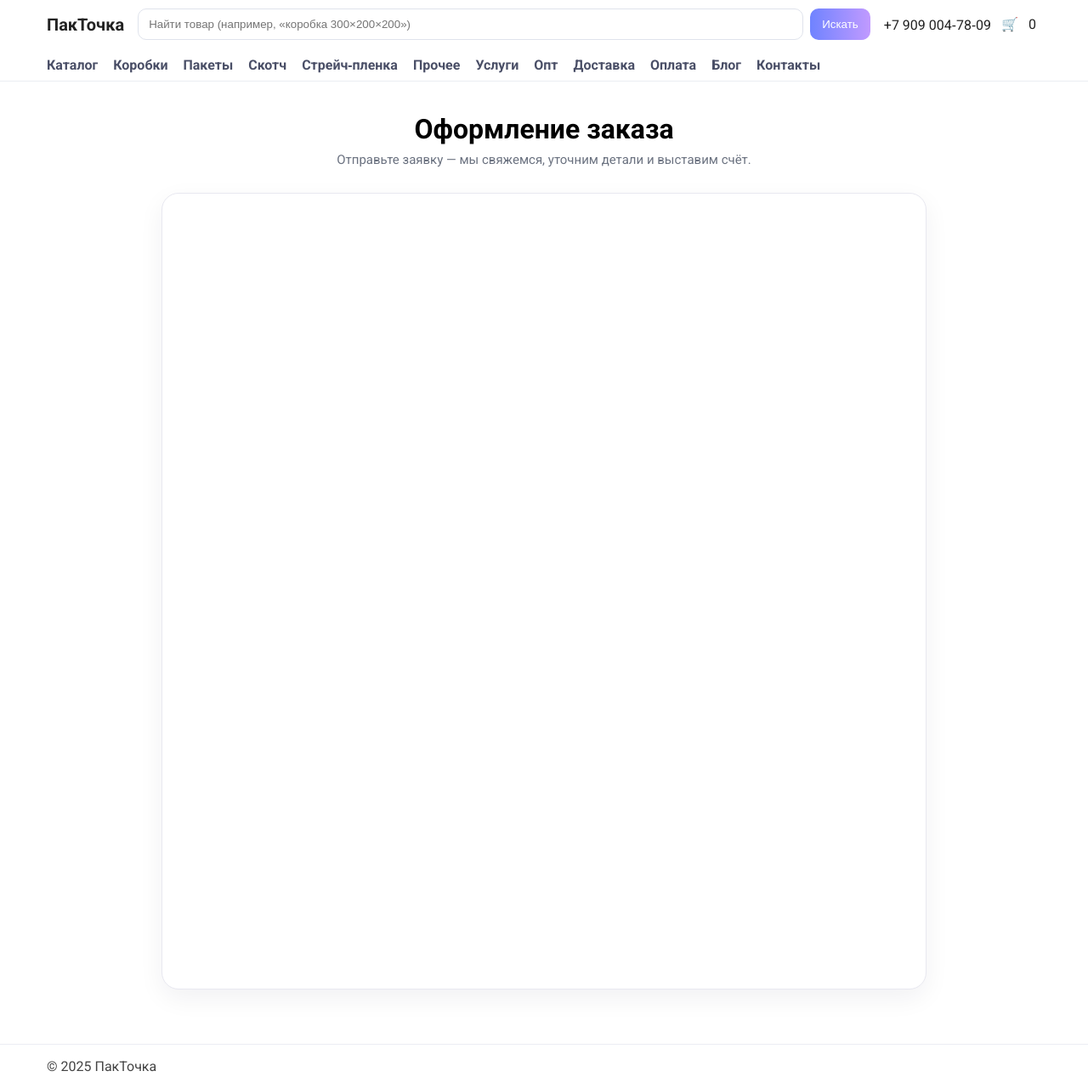
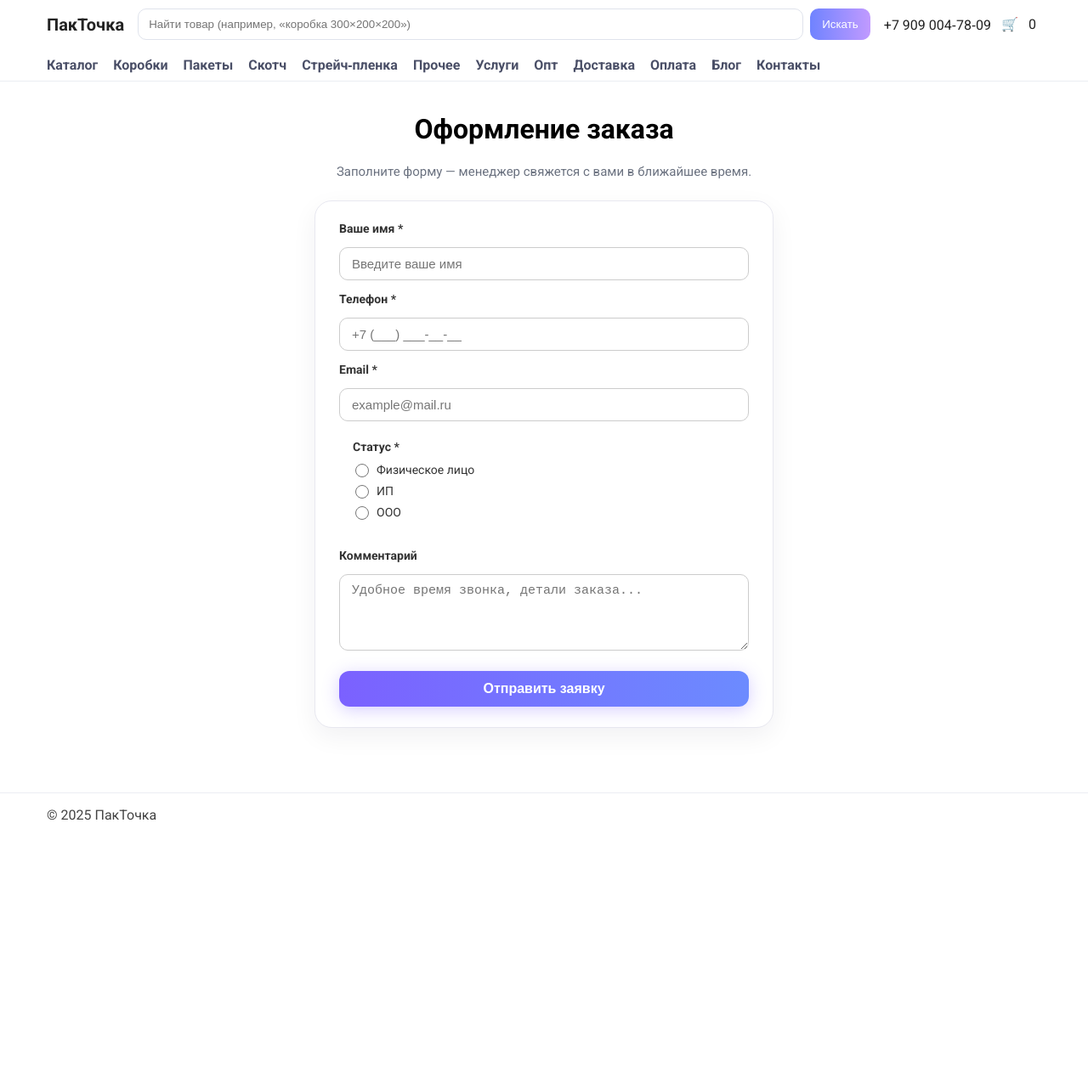
Before and after one commit to mckhoklov-creator/packtochka, a Jekyll site: the page built from order.md, in a window 1280 px wide. Shown: the whole page at 85% size. Built offline with Jekyll 4.4.1, drawn with Linux system fonts in a browser that asks for light colours; after the commit the page ends 985 px from its top, so only the background shows below that; some of the changed lines change nothing that is shown.

Commit message:
Revise order form and description text
Updated order form layout and functionality.

```diff
--- a/order.md
+++ b/order.md
@@ -1,78 +1,141 @@
 ---
 layout: default
 title: "Оформление заказа — упаковочные материалы | ПакТочка"
-description: "Заполните форму для оформления заказа. Самовывоз в Екатеринбурге, доставка по всей России."
+description: "Отправьте заявку на упаковочные материалы. Мы свяжемся с вами, уточним детали и выставим счёт."
 permalink: /order/
 ---
 
 <div class="order-header">
   <h1>Оформление заказа</h1>
-  <p class="lead-muted">Отправьте заявку — мы свяжемся, уточним детали и выставим счёт.</p>
+  <p class="lead-muted">Заполните форму — менеджер свяжется с вами в ближайшее время.</p>
 </div>
 
-<div class="form-card">
-  <!-- Яндекс.Форма -->
-  <script src="https://forms.yandex.ru/_static/embed.js"></script>
-  <iframe
-    src="https://forms.yandex.ru/cloud/68f3c6a1d04688752518f4a0?iframe=1"
-    name="ya-form-68f3c6a10d4688752518f4a0"
-    frameborder="0"
-    allow="clipboard-write; fullscreen"
-    title="Форма оформления заказа"
-  ></iframe>
-</div>
+<form action="https://formcarry.com/s/N7tSL3Gk8ZW" method="POST" class="formcarry-form">
+  <!-- скрытое поле для редиректа -->
+  <input type="hidden" name="_redirect" value="https://packtochka.ru/spasibo/">
+
+  <label>Ваше имя *</label>
+  <input type="text" name="name" placeholder="Введите ваше имя" required>
+
+  <label>Телефон *</label>
+  <input type="tel" name="phone" placeholder="+7 (___) ___-__-__" required>
+
+  <label>Email *</label>
+  <input type="email" name="email" placeholder="example@mail.ru" required>
+
+  <fieldset class="status-group">
+    <legend>Статус *</legend>
+    <label><input type="radio" name="status" value="Физическое лицо" required> Физическое лицо</label>
+    <label><input type="radio" name="status" value="ИП"> ИП</label>
+    <label><input type="radio" name="status" value="ООО"> ООО</label>
+  </fieldset>
+
+  <label>Комментарий</label>
+  <textarea name="comment" rows="4" placeholder="Удобное время звонка, детали заказа..."></textarea>
+
+  <button type="submit">Отправить заявку</button>
+</form>
 
 <style>
-  /* Центровка заголовка и подзаголовка */
   .order-header {
     text-align: center;
-    margin: 10px 0 30px;
+    margin: 10px 0 25px;
   }
-
-  .order-header h1 {
-    font-size: 2rem;
-    font-weight: 700;
-    margin-bottom: 8px;
-  }
-
   .lead-muted {
     color: #6b7280;
     font-size: 15px;
-    margin: 0;
   }
 
-  /* Карточка под стиль сайта */
-  .form-card {
-    max-width: 900px;
-    margin: 0 auto 48px;
-    padding: 18px;
+  .formcarry-form {
+    max-width: 540px;
+    margin: 0 auto 60px;
+    padding: 24px 28px;
     background: #fff;
     border: 1px solid #e8e8f0;
     border-radius: 20px;
     box-shadow: 0 10px 30px rgba(20, 20, 43, 0.06);
+    display: flex;
+    flex-direction: column;
+    gap: 14px;
   }
 
-  .form-card iframe {
-    display: block;
-    width: 100%;
-    min-height: 900px;
-    height: 85vh;
-    border: 0;
-    border-radius: 14px;
-    background: #fff;
+  .formcarry-form label {
+    font-weight: 600;
+    font-size: 14px;
+    color: #333;
+  }
+
+  .formcarry-form input,
+  .formcarry-form textarea {
+    padding: 10px 14px;
+    border: 1px solid #ccc;
+    border-radius: 10px;
+    font-size: 15px;
+    outline: none;
+    transition: border-color 0.2s, box-shadow 0.2s;
+  }
+
+  .formcarry-form input:focus,
+  .formcarry-form textarea:focus {
+    border-color: #7B61FF;
+    box-shadow: 0 0 0 2px rgba(123,97,255,0.15);
+  }
+
+  /* Блок статуса */
+  .status-group {
+    border: none;
+    margin-top: 8px;
+    margin-bottom: 10px;
+    display: flex;
+    flex-direction: column;
+    gap: 6px;
+  }
+
+  .status-group legend {
+    font-weight: 600;
+    margin-bottom: 4px;
+    color: #333;
+    font-size: 14px;
+  }
+
+  .status-group label {
+    font-weight: 400;
+    font-size: 14px;
+    color: #333;
+    display: flex;
+    align-items: center;
+    gap: 6px;
+  }
+
+  .status-group input[type="radio"] {
+    accent-color: #7B61FF;
+    width: 16px;
+    height: 16px;
+  }
+
+  /* Кнопка отправки */
+  .formcarry-form button {
+    margin-top: 10px;
+    padding: 12px 16px;
+    font-size: 16px;
+    font-weight: 600;
+    color: #fff;
+    border: none;
+    border-radius: 12px;
+    cursor: pointer;
+    background: linear-gradient(90deg, #7B61FF 0%, #6C8BFF 100%);
+    box-shadow: 0 4px 20px rgba(123,97,255,0.3);
+    transition: opacity 0.2s;
+  }
+
+  .formcarry-form button:hover {
+    opacity: 0.9;
   }
 
   @media (max-width: 640px) {
-    .form-card {
-      padding: 12px;
-      border-radius: 16px;
-      margin-bottom: 36px;
-    }
-
-    .form-card iframe {
-      min-height: 1000px;
-      height: 92vh;
-      border-radius: 12px;
+    .formcarry-form {
+      margin: 0 10px 40px;
+      padding: 20px;
     }
   }
 </style>
```
